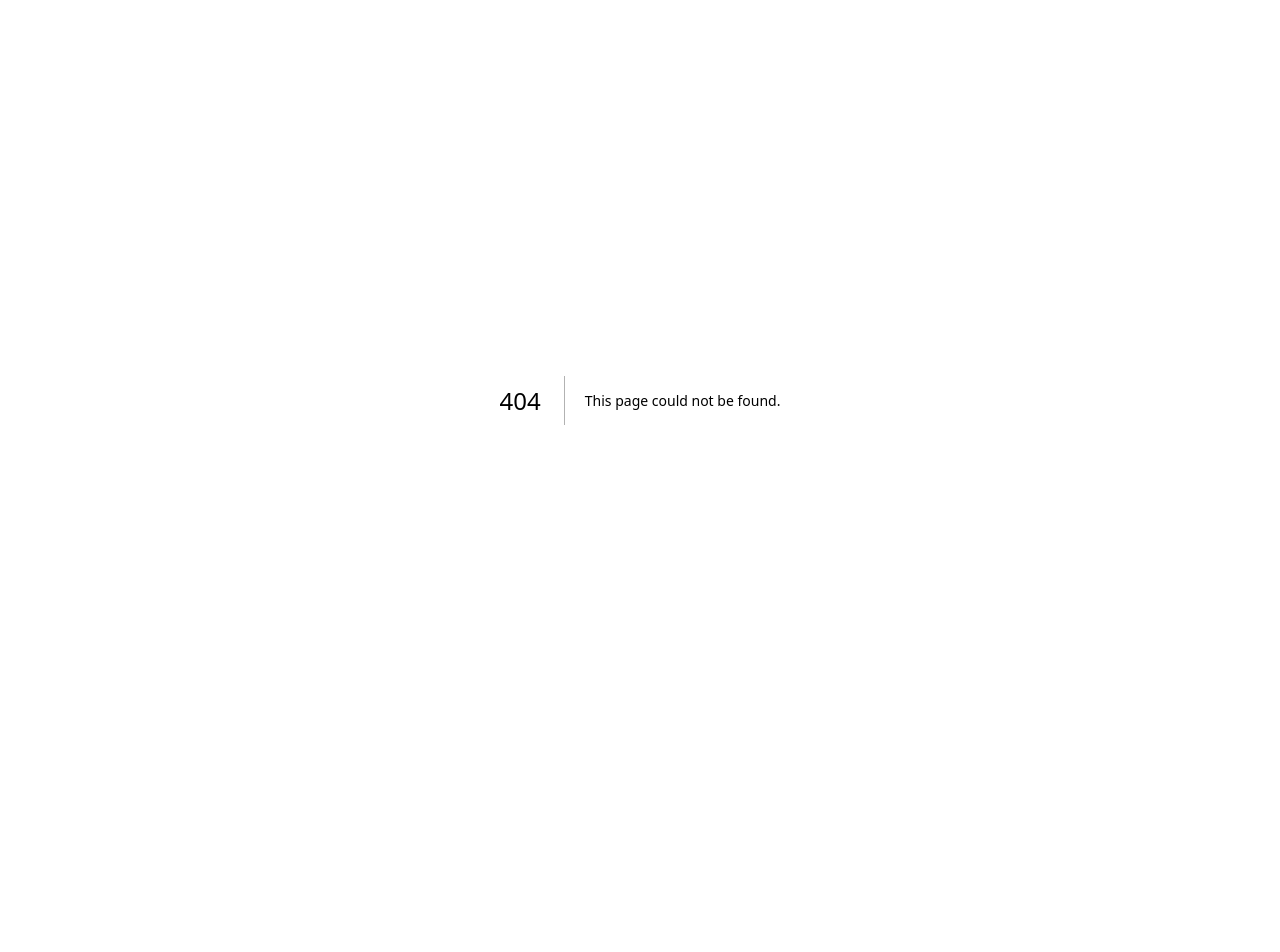
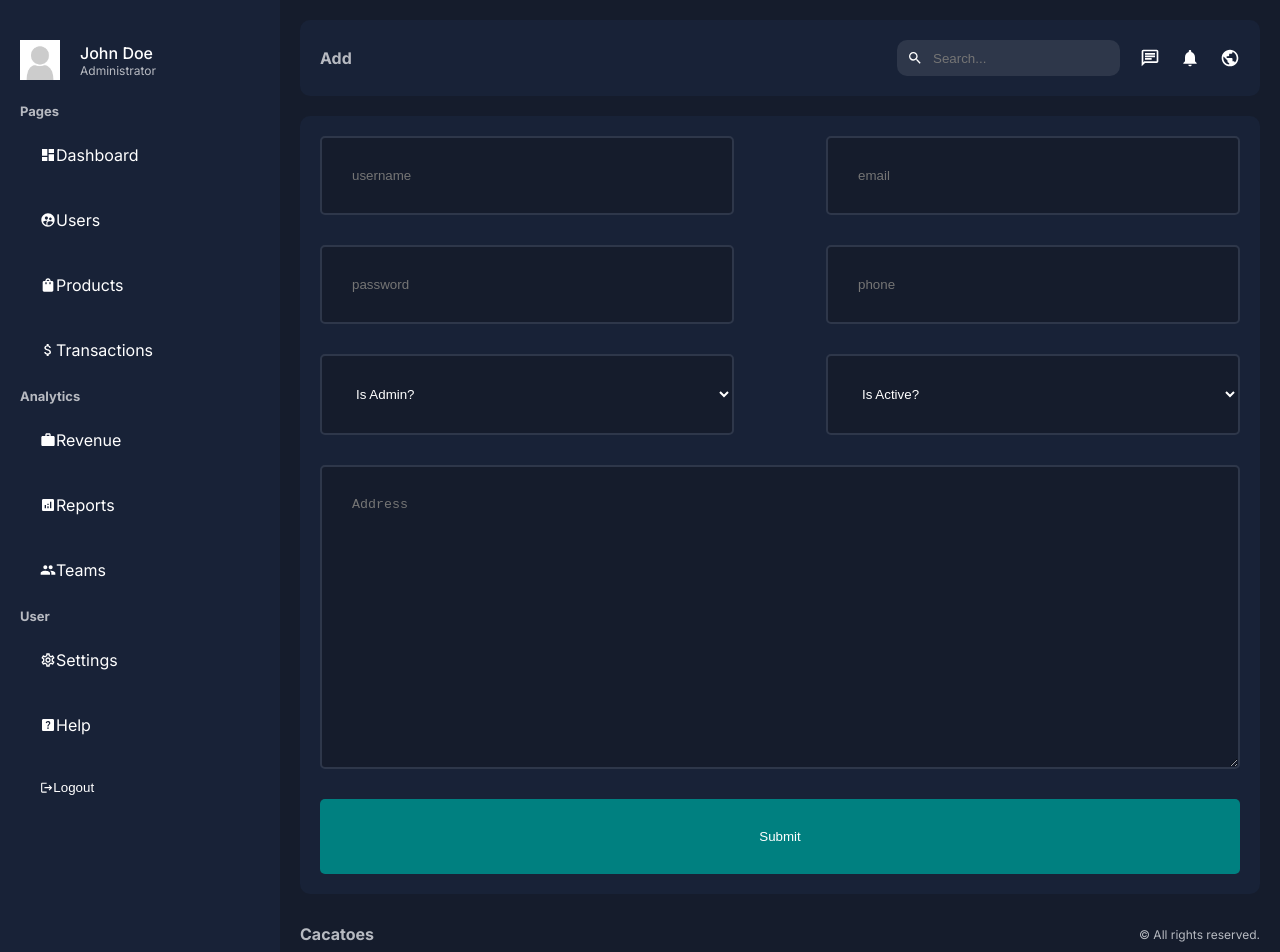
Before and after one commit to marco-vanin/cec5_next-dashboard, a Next.js app: page /dashboard/users/add in a window 1280 px wide. Before the commit this address had no page. Shown: the top 952 px of the page. Before the commit the page ends 800 px from the top, so only its background shows below. Built offline with nearby package versions, Linux system fonts and the light colour scheme.

Commit message:
✨ addProduct and addUser ui

```diff
--- /dev/null
+++ b/app/dashboard/users/add/page.jsx
@@ -0,0 +1,36 @@
+import styles from '@/app/ui/dashboard/users/addUser/addUser.module.css';
+
+export default function AddUserPage() {
+  return (
+    <div className={styles.container}>
+      <form className={styles.form}>
+        <input type="text" placeholder="username" name="username" required />
+        <input type="email" placeholder="email" name="email" required />
+        <input
+          type="password"
+          placeholder="password"
+          name="password"
+          required
+        />
+        <input type="phone" placeholder="phone" name="phone" />
+        <select name="isAdmin" id="isAdmin">
+          <option value={false}>Is Admin?</option>
+          <option value={true}>Yes</option>
+          <option value={false}>No</option>
+        </select>
+        <select name="isActive" id="isActive">
+          <option value={true}>Is Active?</option>
+          <option value={true}>Yes</option>
+          <option value={false}>No</option>
+        </select>
+        <textarea
+          name="address"
+          id="address"
+          rows="16"
+          placeholder="Address"
+        ></textarea>
+        <button type="submit">Submit</button>
+      </form>
+    </div>
+  );
+}
--- /dev/null
+++ b/app/ui/dashboard/products/addProduct/addProduct.module.css
@@ -0,0 +1,42 @@
+.container {
+  background-color: var(--bgSoft);
+  padding: 20px;
+  border-radius: 10px;
+  margin-top: 20px;
+}
+
+.form {
+  display: flex;
+  flex-wrap: wrap;
+  justify-content: space-between;
+}
+
+.form input,
+.form textarea,
+.form select {
+  padding: 30px;
+  background-color: var(--bg);
+  color: var(--text);
+  border: 2px solid #2e374a;
+  border-radius: 5px;
+  margin-bottom: 30px;
+}
+
+.form input,
+.form select {
+  width: 45%;
+}
+
+.form textarea {
+  width: 100%;
+}
+
+.form button {
+  width: 100%;
+  padding: 30px;
+  background-color: teal;
+  color: var(--text);
+  border: none;
+  border-radius: 5px;
+  cursor: pointer;
+}
--- /dev/null
+++ b/app/ui/dashboard/users/addUser/addUser.module.css
@@ -0,0 +1,42 @@
+.container {
+  background-color: var(--bgSoft);
+  padding: 20px;
+  border-radius: 10px;
+  margin-top: 20px;
+}
+
+.form {
+  display: flex;
+  flex-wrap: wrap;
+  justify-content: space-between;
+}
+
+.form input,
+.form textarea,
+.form select {
+  padding: 30px;
+  background-color: var(--bg);
+  color: var(--text);
+  border: 2px solid #2e374a;
+  border-radius: 5px;
+  margin-bottom: 30px;
+}
+
+.form input,
+.form select {
+  width: 45%;
+}
+
+.form textarea {
+  width: 100%;
+}
+
+.form button {
+  width: 100%;
+  padding: 30px;
+  background-color: teal;
+  color: var(--text);
+  border: none;
+  border-radius: 5px;
+  cursor: pointer;
+}
```
Also changed, not shown: app/dashboard/products/add/page.jsx (added, +29 -0 lines).
